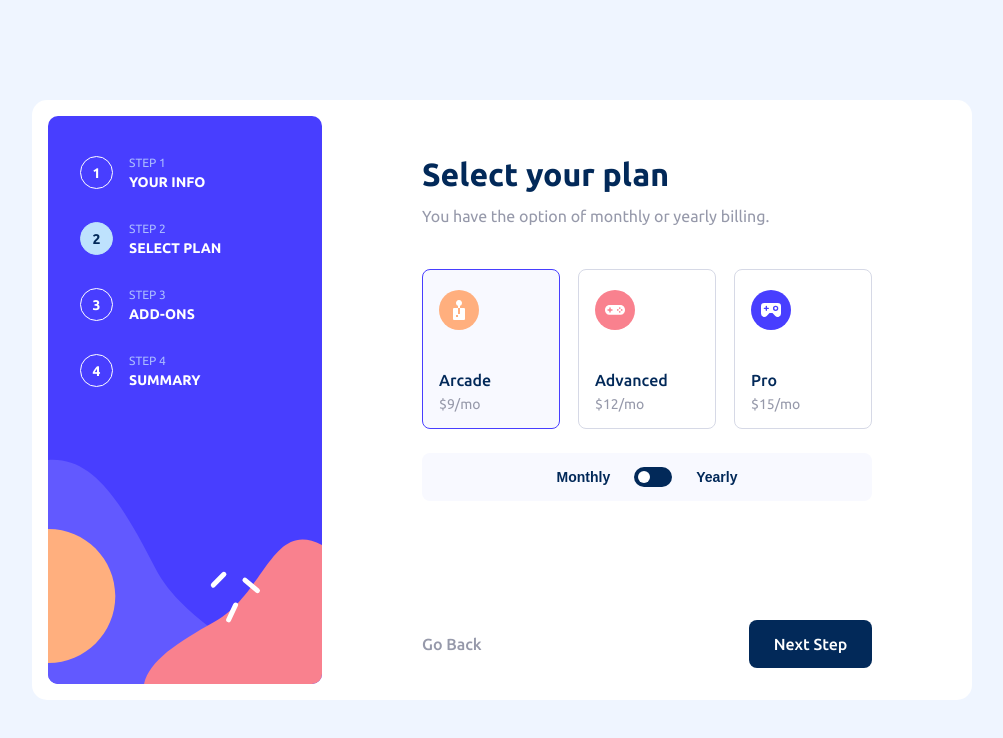
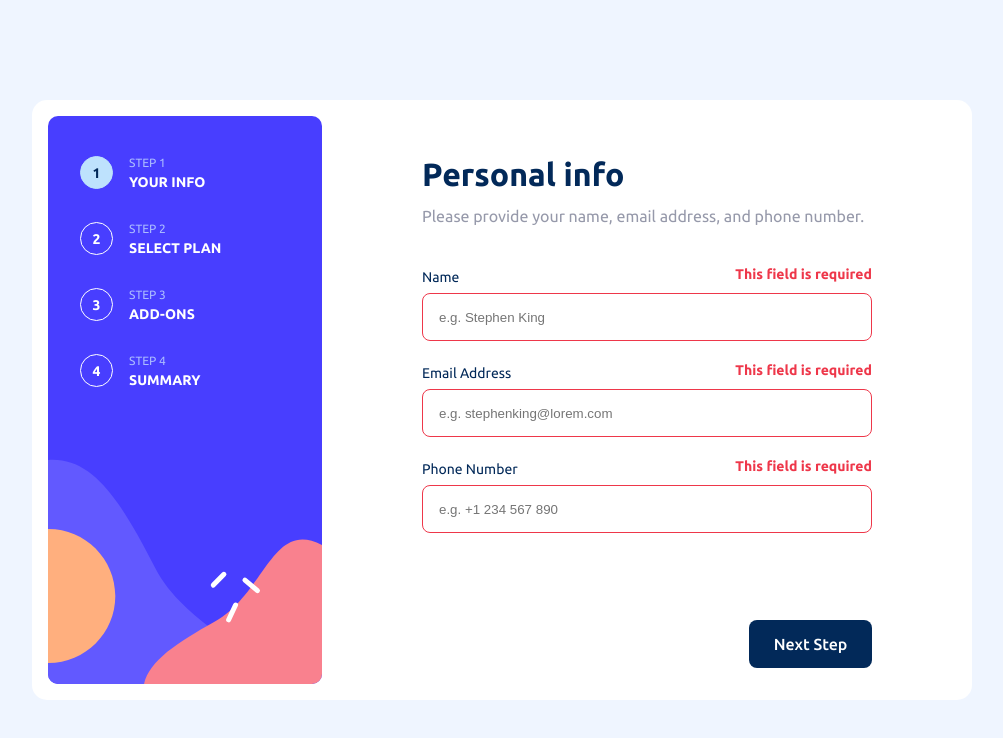
Before and after one commit to lissajous-laser/multi-step-form, a React (Vite) app: page / in a window 1280 px wide. Both pictures are taken after a click on the button "Next Step". Shown: the top 738 px of the page, without its empty margins (138-1141 px from the left). Built offline with nearby package versions, Linux system fonts and the light colour scheme.

Commit message:
Interactive components done for Personal Info, Summary.

```diff
--- a/src/components/AddOnsForm.tsx
+++ b/src/components/AddOnsForm.tsx
@@ -56,8 +56,8 @@ export default function AddOnsForm({
         addOnName='Customizable profile'
         description='Custom theme on your profile'
         price={duration === 'monthly'
-          ? `+$${prices.cusomizableProfile}/mo`
-          : `+$${prices.cusomizableProfile * prices.yearlyMultiplier}/yr`
+          ? `+$${prices.customizableProfile}/mo`
+          : `+$${prices.customizableProfile * prices.yearlyMultiplier}/yr`
         }
         isActive={addOns.customizableProfile}
         onClick={() => setAddOns((state) => ({
--- a/src/components/BackForwardButtons.tsx
+++ b/src/components/BackForwardButtons.tsx
@@ -1,6 +1,7 @@
-import { Dispatch, SetStateAction } from "react";
+import { Dispatch, MouseEventHandler, SetStateAction } from "react";
 import styled from "styled-components";
 import { theme } from "../lib/theme";
+import { PersonalInfo } from "../lib/types";
 
 const Container = styled.nav`
   width: 100%;
@@ -49,14 +50,54 @@ const ForwardButton = styled.button<{isConfirm: boolean}>`
   }
 `
 
-
 export default function BackForwardButtons({
   currentStep,
-  setCurrentStep
+  setCurrentStep,
+  personalInfo,
+  setTextFieldErrors,
+  submit
 }: {
   currentStep: number,
-  setCurrentStep: Dispatch<SetStateAction<number>>
+  setCurrentStep: Dispatch<SetStateAction<number>>,
+  personalInfo: PersonalInfo,
+  setTextFieldErrors: Dispatch<SetStateAction<{
+    name: boolean,
+    email: boolean,
+    phone: boolean
+  }>>,
+  submit: () => void
 }) {
+
+  const forwardButtonClickHandler = () => {
+    if (currentStep === 4) {
+      submit();
+      setCurrentStep((state) => state + 1);
+      return;
+    }
+
+    if (currentStep !== 1) {
+      setCurrentStep((state) => state + 1);
+      return;
+    }
+
+    if (personalInfo.name.length === 0) {
+      setTextFieldErrors((state) => ({...state, name: true}));
+    }
+    if (personalInfo.email.length === 0) {
+      setTextFieldErrors((state) => ({...state, email: true}));
+    }
+    if (personalInfo.phone.length === 0) {
+      setTextFieldErrors((state) => ({...state, phone: true}));
+    }
+    if (personalInfo.name.length > 0
+      && personalInfo.email.length > 0
+      && personalInfo.phone.length > 0) {
+
+      setTextFieldErrors({name: false, email: false, phone: false})
+      setCurrentStep((state) => state + 1);
+    }
+  }
+
   return (
     <Container>
       {currentStep > 1 &&
@@ -67,7 +108,7 @@ export default function BackForwardButtons({
         </BackButton>
       }
       <ForwardButton
-        onClick={() => setCurrentStep((state) => state + 1)}
+        onClick={forwardButtonClickHandler}
         isConfirm={currentStep === 4}
       >
         {currentStep === 4 ? 'Confirm' : 'Next Step'}
--- a/src/components/Card.tsx
+++ b/src/components/Card.tsx
@@ -9,6 +9,7 @@ import ProgressSidebar from "./ProgressSidebar";
 import PlanForm from "./PersonalInfoForm";
 import SelectPlanForm from "./SelectPlanForm";
 import Summary from "./Summary";
+import { submitForms } from "../lib/functions";
 
 const Container = styled.div`
   background-color: white;
@@ -61,6 +62,12 @@ export default function Card() {
     customizableProfile: false
   } as AddOns);
 
+  const [textFieldErrors, setTextFieldErrors] = useState({
+    name: false,
+    email: false,
+    phone: false
+  });
+
   return (
     <Container>
       <ProgressSidebar {...{currentStep}}/>
@@ -71,7 +78,7 @@ export default function Card() {
             subtitle={formText[currentStep - 1] ? formText[currentStep - 1].subtitle : ''}
           />
           {currentStep === 1
-            ? <PlanForm {...{personalInfo, setPersonalInfo}}/>
+            ? <PlanForm {...{personalInfo, setPersonalInfo, textFieldErrors}}/>
             : currentStep === 2
             ? <SelectPlanForm {...{plan, setPlan}} />
             : currentStep === 3
@@ -81,7 +88,15 @@ export default function Card() {
               />
             : <Summary {...{plan, addOns}}/>
           }
-          <BackForwardButtons {...{currentStep, setCurrentStep}}/>
+          <BackForwardButtons
+            {...{
+              currentStep,
+              setCurrentStep,
+              personalInfo,
+              setTextFieldErrors
+            }}
+            submit={() => submitForms(personalInfo, plan, addOns)}
+          />
         </Form>
       </CardRight>
     </Container>
--- a/src/components/LabelledField.tsx
+++ b/src/components/LabelledField.tsx
@@ -8,16 +8,31 @@ const Label = styled.label`
   font-size: 14px;
   line-height: 16px;
   color: ${theme.denim};
+  position: relative;
 `
 
-const Input = styled.input`
+const Input = styled.input<{error: boolean}>`
   display: block;
   width: 450px;
   height: 48px;
   border-radius: 8px;
-  border: 1px solid ${theme.borderColor};
+  border: 1px solid ${(props) => props.error ? theme.red : theme.borderColor};
   margin-top: 8px;
   padding-left: 16px;
+
+  &:hover {
+    border-color: ${theme.purple};
+  }
+`
+
+const ErrorMsg = styled.p`
+  position: absolute;
+  top: -3px;
+  right: 0;
+  font-weight: 700;
+  font-size: 14px;
+  line-height: 16px;
+  color: ${theme.red};
 `
 
 /**
@@ -27,17 +42,20 @@ export default function LabelledField({
   label,
   placeholder,
   value,
-  onChange
+  onChange,
+  error
 }: {
   label: string,
   placeholder: string,
   value: string,
-  onChange: ChangeEventHandler<HTMLInputElement>
+  onChange: ChangeEventHandler<HTMLInputElement>,
+  error: boolean
 }) {
   return (
     <Label>
       <p>{label}</p>
-      <Input {...{placeholder, onChange, value}}/>
+      {error && <ErrorMsg>This field is required</ErrorMsg>}
+      <Input {...{placeholder, onChange, value, error}}/>
     </Label>
   );
 }
--- a/src/components/PersonalInfoForm.tsx
+++ b/src/components/PersonalInfoForm.tsx
@@ -1,4 +1,4 @@
-import { Dispatch, SetStateAction } from "react";
+import { Dispatch, SetStateAction, useState } from "react";
 import styled from "styled-components";
 import { PersonalInfo } from "../lib/types";
 import LabelledField from "./LabelledField";
@@ -13,11 +13,14 @@ const Container = styled.div`
 
 export default function PlanForm({
   personalInfo,
-  setPersonalInfo
+  setPersonalInfo,
+  textFieldErrors
 }: {
   personalInfo: PersonalInfo,
-  setPersonalInfo: Dispatch<SetStateAction<PersonalInfo>>
+  setPersonalInfo: Dispatch<SetStateAction<PersonalInfo>>,
+  textFieldErrors: {name: boolean, email: boolean, phone: boolean}
 }) {
+
   return (
     <Container>
       <LabelledField
@@ -28,6 +31,7 @@ export default function PlanForm({
           ...state,
           name: event.target.value
         }))}
+        error={textFieldErrors.name}
       />
       <LabelledField
         label='Email Address'
@@ -37,6 +41,7 @@ export default function PlanForm({
           ...state,
           email: event.target.value
         }))}
+        error={textFieldErrors.email}
       />
       <LabelledField
         label='Phone Number'
@@ -46,6 +51,7 @@ export default function PlanForm({
           ...state,
           phone: event.target.value
         }))}
+        error={textFieldErrors.phone}
       />
     </Container>
   );
--- a/src/components/Summary.tsx
+++ b/src/components/Summary.tsx
@@ -1,7 +1,9 @@
 import styled from "styled-components";
-import { capitalise } from "../lib/functions";
+import { prices } from "../lib/constants";
+import { camelCaseToSentence, capitalise, totalPrice, typedEntries } from "../lib/functions";
 import { theme } from "../lib/theme";
 import { AddOns, Plan } from "../lib/types";
+import SummaryAddOnItem from "./SummaryAddOnItem";
 
 const Container = styled.div`
   width: 450px;
@@ -59,6 +61,28 @@ const Divider = styled.div`
   opacity: 0.2;
 `
 
+const Total = styled.div`
+  margin-top: 25px;
+  margin-left: 24px;
+  margin-right: 24px;
+  display: flex;
+  justify-content: space-between;
+`
+
+const TotalHeader = styled.p`
+  font-weight: 400;
+  font-size: 14px;
+  line-height: 20px;
+  color: ${theme.gray};
+`
+
+const TotalPrice = styled.p`
+  font-weight: 700;
+  font-size: 20px;
+  line-height: 20px;
+  color: ${theme.purple}
+`
+
 export default function Summary({
   plan,
   addOns
@@ -77,11 +101,34 @@ export default function Summary({
           Change
         </SelectPlanButton>
         <PlanPrice>
-          $90/yr
+          {
+            plan.duration === 'monthly'
+            ? `+$${prices[plan.kind]}/mo`
+            : `+$${prices[plan.kind] * prices.yearlyMultiplier}/yr`
+          }
         </PlanPrice>
         <Divider/>
-        {Object.entries(addOns).filter((pair) => pair[1] === true)}
+        {typedEntries(addOns)
+          .filter((pair) => pair[1] === true)
+          .map((pair) =>
+            <SummaryAddOnItem
+              name={camelCaseToSentence(pair[0])}
+              price={
+                plan.duration === 'monthly'
+                ? `+$${prices[pair[0]]}/mo`
+                : `+$${prices[pair[0]] * prices.yearlyMultiplier}/yr`}
+            />
+          )
+        }
       </ItemisedList>
+      <Total>
+        <TotalHeader>
+          Total (per {plan.duration.slice(0, plan.duration.length - 2)})
+        </TotalHeader>
+        <TotalPrice>
+          ${totalPrice(plan, addOns)}/{plan.duration === 'monthly' ? 'mo' : 'yr'}
+        </TotalPrice>
+      </Total>
     </Container>
   );
 }
--- a/src/lib/constants.ts
+++ b/src/lib/constants.ts
@@ -4,6 +4,6 @@ export const prices = {
   pro: 15,
   onlineService: 1,
   largerStorage: 2,
-  cusomizableProfile: 2,
+  customizableProfile: 2,
   yearlyMultiplier: 10
 }
--- a/src/lib/functions.ts
+++ b/src/lib/functions.ts
@@ -1,9 +1,57 @@
+import PlanForm from "../components/PersonalInfoForm";
+import { prices } from "./constants";
+import { AddOns, PersonalInfo, Plan } from "./types";
+
 export const capitalise = (str: string) => {
   return str.replace(/^\w/, (match) => match.toUpperCase());
 }
 
-export const camelCaseToEng = (str: string) => {
+export const camelCaseToSentence = (str: string) => {
   return capitalise(
     str.replace(/[A-Z]/g, (match) => ' ' + match.toLowerCase())
   );
 }
+
+export const pascalCaseToSentence = (str: string) => {
+  return capitalise(
+    str.replace(/[A-Z]/g, (match) => ' ' + match)
+  );
+}
+
+export const typedEntries = (addOns: AddOns) => {
+  return Object.entries(addOns) as
+    ['arcade' | 'advanced' | 'pro', boolean][];
+}
+
+export const totalPrice = (plan: Plan, addOns: AddOns) => {
+
+  const selectedAddOns = typedEntries(addOns)
+    .filter((entry) => entry[1])
+    .map((entry) => entry[0]);
+
+  const monthlyPrice = prices[plan.kind]
+    + selectedAddOns.reduce((acc, curr) => acc + prices[curr], 0);
+
+  return plan.duration === 'monthly'
+    ? monthlyPrice
+    : monthlyPrice * prices.yearlyMultiplier;
+}
+
+export const submitForms = (
+  personalInfo: PersonalInfo,
+  plan: Plan,
+  addOns: AddOns
+) => {
+  // **Sample Post**
+  // const serverAddress = '/';
+  // const stringifiedRes = fetch(serverAddress, {
+  //   method: 'POST',
+  //   headers: {
+  //     'Accept': 'application/json',
+  //     'Content-Type': 'application/json'
+  //   },
+  //   body: JSON.stringify({personalInfo, plan, addOns})
+  // });
+
+  // return stringifiedRes;
+}
```
Also changed, not shown: src/components/Confirmation.tsx (added).
